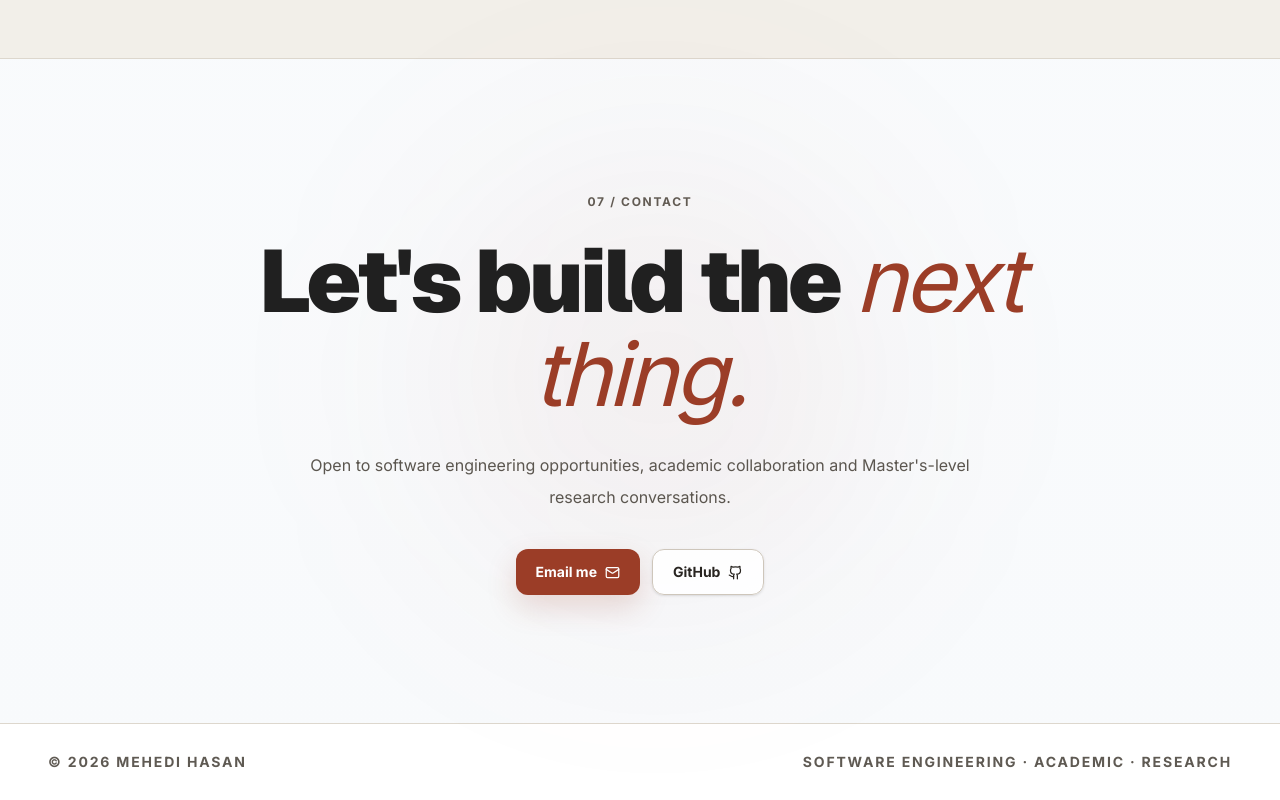
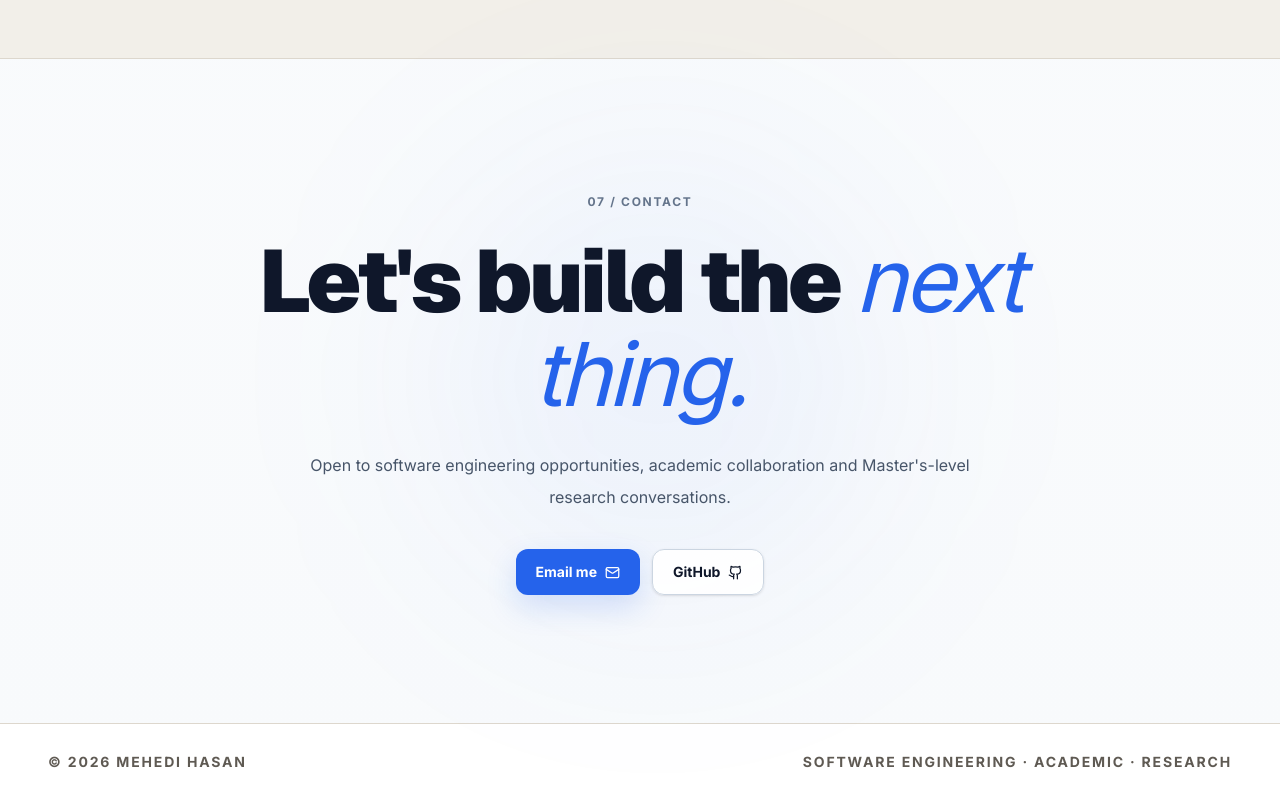
Before and after one commit to Mehedi1-SWE/portfolio, a Next.js app: page / in a window 1280 px wide. Shown: the part 5930-6730 px from the top of the page. Built offline with nearby package versions, Linux system fonts and the light colour scheme.

Commit message:
Apply professional blue and slate palette to Contact.tsx

```diff
--- a/components/Contact.tsx
+++ b/components/Contact.tsx
@@ -3,14 +3,14 @@ import { Github, Mail } from "lucide-react";
 export function Contact() {
   return (
     <section id="contact" className="relative px-6 py-32 lg:px-12">
-      <div className="hero-orb absolute left-1/2 top-1/2 h-[420px] w-[420px] -translate-x-1/2 -translate-y-1/2 rounded-full bg-[#9B3D27]/[.06] blur-[110px]" aria-hidden="true" />
+      <div className="hero-orb absolute left-1/2 top-1/2 h-[420px] w-[420px] -translate-x-1/2 -translate-y-1/2 rounded-full bg-[#2563EB]/[.06] blur-[110px]" aria-hidden="true" />
       <div className="relative mx-auto max-w-3xl text-center">
-        <span className="inline-flex items-center gap-2 text-xs font-bold uppercase tracking-[.14em] text-[#625B53]">07 / Contact</span>
-        <h2 className="mt-5 text-[clamp(46px,7vw,88px)] font-black leading-[1.05] tracking-[-.04em] text-[#202020]">Let&apos;s build the <span className="font-sans font-normal italic text-[#9B3D27]">next thing.</span></h2>
-        <p className="mx-auto mt-7 max-w-2xl text-[16px] leading-8 text-[#5B564F]">Open to software engineering opportunities, academic collaboration and Master&apos;s-level research conversations.</p>
+        <span className="inline-flex items-center gap-2 text-xs font-bold uppercase tracking-[.14em] text-[#64748B]">07 / Contact</span>
+        <h2 className="mt-5 text-[clamp(46px,7vw,88px)] font-black leading-[1.05] tracking-[-.04em] text-[#0F172A]">Let&apos;s build the <span className="font-sans font-normal italic text-[#2563EB]">next thing.</span></h2>
+        <p className="mx-auto mt-7 max-w-2xl text-[16px] leading-8 text-[#475569]">Open to software engineering opportunities, academic collaboration and Master&apos;s-level research conversations.</p>
         <div className="mt-9 flex flex-wrap justify-center gap-3">
-          <a href="mailto:hello@example.com" className="inline-flex min-h-[46px] items-center justify-center gap-2 rounded-xl bg-[#9B3D27] px-5 text-sm font-bold text-white shadow-[0_12px_30px_rgba(155,61,39,.18)] transition hover:-translate-y-0.5 hover:bg-[#7F2F20]">Email me <Mail size={15} /></a>
-          <a href="https://github.com/Mehedi1-SWE" target="_blank" rel="noreferrer" className="inline-flex min-h-[46px] items-center justify-center gap-2 rounded-xl border border-[#CEC6BB] bg-white/90 px-5 text-sm font-bold text-[#292521] shadow-sm transition hover:-translate-y-0.5 hover:border-[#A89484]">GitHub <Github size={15} /></a>
+          <a href="mailto:hello@example.com" className="inline-flex min-h-[46px] items-center justify-center gap-2 rounded-xl bg-[#2563EB] px-5 text-sm font-bold text-white shadow-[0_12px_30px_rgba(37,99,235,.18)] transition hover:-translate-y-0.5 hover:bg-[#1D4ED8]">Email me <Mail size={15} /></a>
+          <a href="https://github.com/Mehedi1-SWE" target="_blank" rel="noreferrer" className="inline-flex min-h-[46px] items-center justify-center gap-2 rounded-xl border border-[#CBD5E1] bg-white/90 px-5 text-sm font-bold text-[#0F172A] shadow-sm transition hover:-translate-y-0.5 hover:border-[#CBD5E1]">GitHub <Github size={15} /></a>
         </div>
       </div>
     </section>
```
